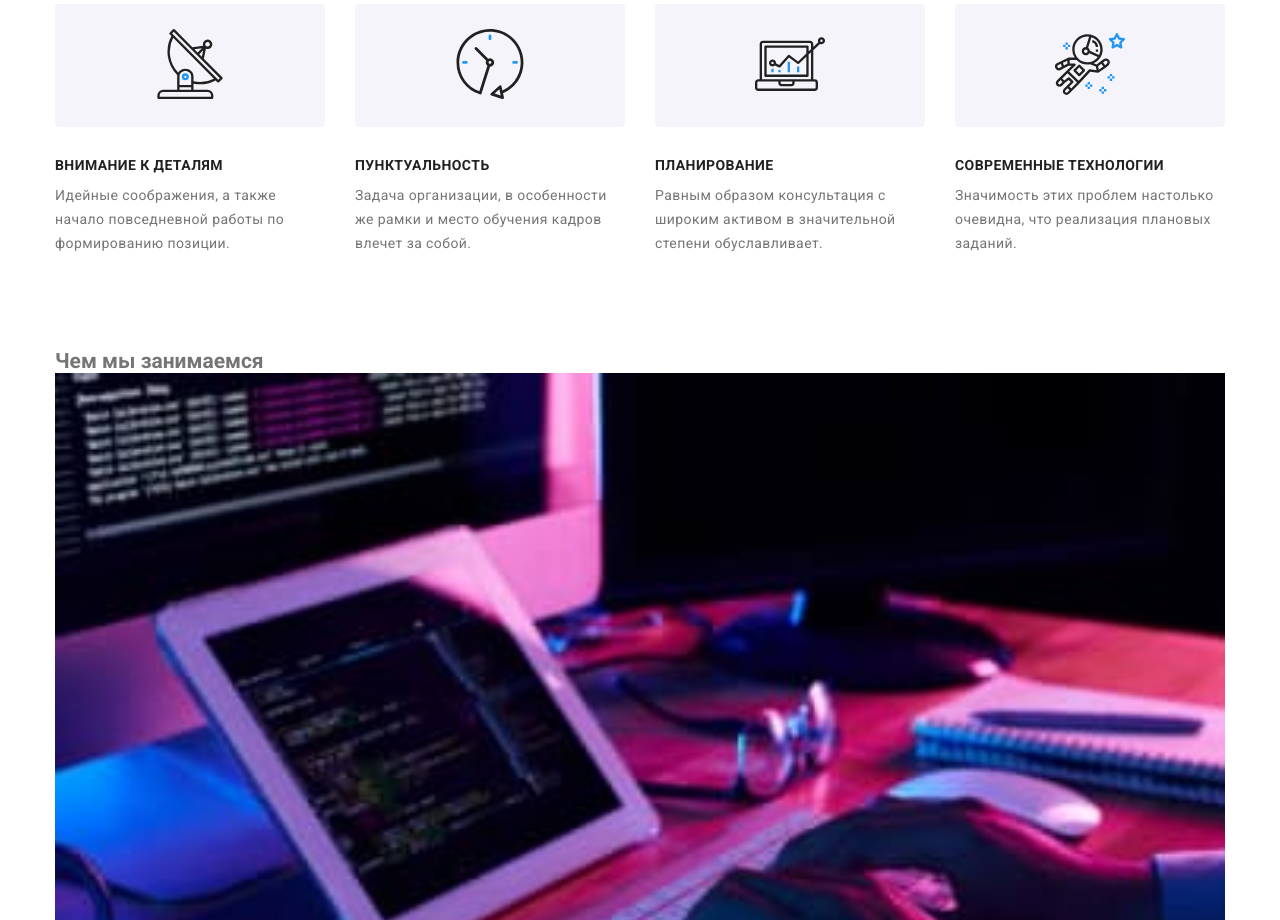
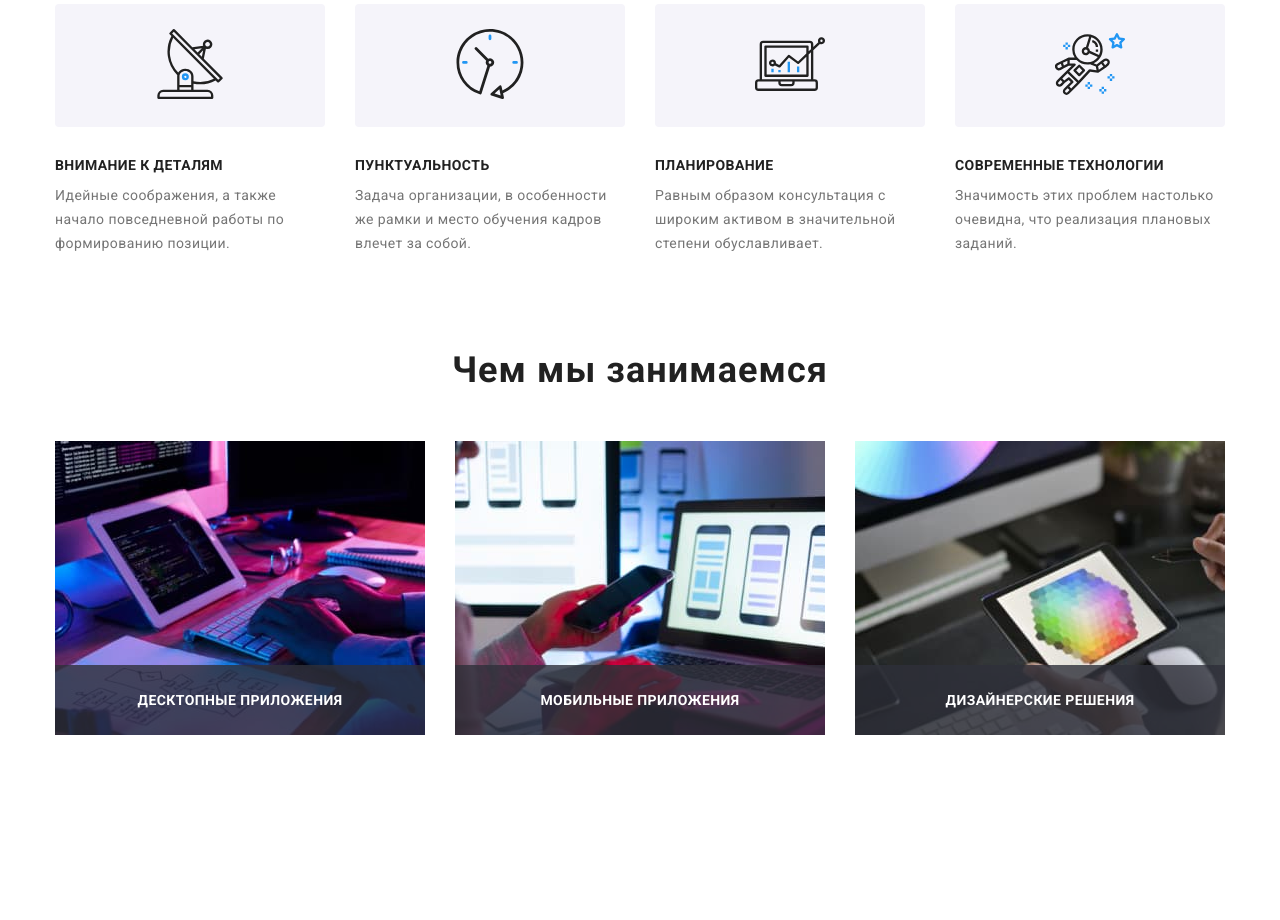
Before and after one commit to LiliyaFaizulina/goit-markup-hw-07, a plain HTML site: page index.html in a window 1280 px wide. Shown: the part 771-1691 px from the top of the page. Drawn offline with nearby package versions, Linux system fonts and the light colour scheme.

Commit message:
add services css

```diff
--- a/sass/layout/_services.scss
+++ b/sass/layout/_services.scss
@@ -0,0 +1,35 @@
+.services {
+  background-color: getBgColor('primary');
+}
+
+.services__title {
+  @extend %sectionTitle;
+}
+
+.services__list {
+  @include flexBox();
+  gap: 30px;
+}
+
+.services__item {
+  position: relative;
+}
+
+.services__subtitle {
+  position: absolute;
+  left: 0;
+  bottom: 0;
+
+  margin-top: 0;
+  padding-top: 27px;
+  padding-bottom: 27px;
+  width: 100%;
+
+  background-color: getBgColor('services');
+  color: map-get($colors, 'lightText');
+  text-align: center;
+  font-size: inherit;
+  line-height: calc(16 / 14);
+  text-transform: uppercase;
+  letter-spacing: 0.03em;
+}
--- a/sass/utils/_plholders.scss
+++ b/sass/utils/_plholders.scss
@@ -18,3 +18,13 @@
 
   fill: currentColor;
 }
+
+%sectionTitle {
+  margin-bottom: 50px;
+
+  color: map-get($colors, 'title');
+  font-size: 36px;
+  line-height: calc(42 / 36);
+  text-align: center;
+  letter-spacing: 0.03em;
+}
```
Also changed, not shown: css/main.css, css/main.min.css, 2 other files.
